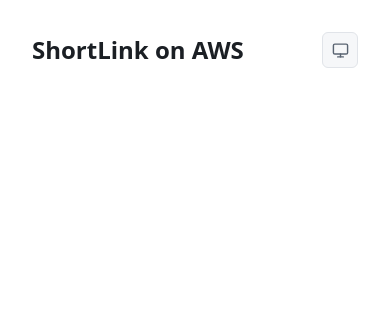
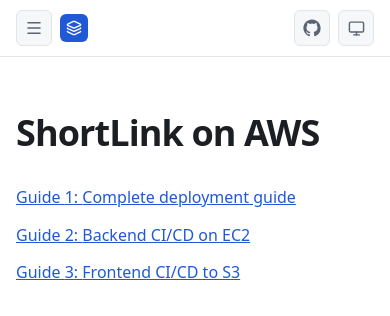
Before and after one commit to Amaan-Khan14/shortlink-aws-guides, a Next.js app: page / in a window 390 px wide. Shown: the top 316 px of the page. Built offline with nearby package versions, Linux system fonts and the light colour scheme.

Commit message:
feat: add site shell with header, sidebar navigation and mobile drawer

```diff
--- /dev/null
+++ b/app/guides/layout.tsx
@@ -0,0 +1,19 @@
+import { SiteShell } from "@/components/site-shell";
+import { SidebarNav } from "@/components/sidebar-nav";
+import { getNav } from "@/lib/nav";
+
+export default function GuidesLayout({ children }: { children: React.ReactNode }) {
+  const guides = getNav();
+  return (
+    <SiteShell>
+      <div className="mx-auto flex max-w-[88rem] px-4 sm:px-6">
+        <aside className="sticky top-14 hidden h-[calc(100vh-3.5rem)] w-72 shrink-0 overflow-y-auto border-r border-border py-6 pr-4 lg:block print:hidden">
+          <SidebarNav guides={guides} />
+        </aside>
+        <div id="content" className="min-w-0 flex-1">
+          {children}
+        </div>
+      </div>
+    </SiteShell>
+  );
+}
--- a/app/page.tsx
+++ b/app/page.tsx
@@ -1,12 +1,22 @@
-import { ThemeToggle } from "@/components/theme-toggle";
+import Link from "next/link";
+import { SiteShell } from "@/components/site-shell";
+import { GUIDES } from "@/lib/guides";
 
 export default function Home() {
   return (
-    <main className="mx-auto max-w-3xl p-8">
-      <div className="flex items-center justify-between">
-        <h1 className="text-2xl font-semibold">ShortLink on AWS</h1>
-        <ThemeToggle />
-      </div>
-    </main>
+    <SiteShell>
+      <main id="content" className="mx-auto max-w-4xl px-4 py-14 sm:px-6">
+        <h1 className="text-4xl font-bold tracking-tight">ShortLink on AWS</h1>
+        <ul className="mt-8 space-y-3">
+          {GUIDES.map((g) => (
+            <li key={g.slug}>
+              <Link href={`/guides/${g.slug}/`} className="font-medium text-accent underline">
+                Guide {g.number}: {g.title}
+              </Link>
+            </li>
+          ))}
+        </ul>
+      </main>
+    </SiteShell>
   );
 }
--- /dev/null
+++ b/components/sidebar-nav.tsx
@@ -0,0 +1,62 @@
+"use client";
+
+import clsx from "clsx";
+import { ChevronRight } from "lucide-react";
+import Link from "next/link";
+import { usePathname } from "next/navigation";
+import { useState } from "react";
+import type { NavGuide } from "@/lib/nav";
+
+export function SidebarNav({ guides, onNavigate }: { guides: NavGuide[]; onNavigate?: () => void }) {
+  const pathname = usePathname() ?? "";
+  const activeGuide = guides.find((g) => pathname.startsWith(`/guides/${g.slug}/`))?.slug;
+  const [open, setOpen] = useState<Record<string, boolean>>({});
+
+  return (
+    <nav aria-label="Guides" className="text-sm">
+      <ul className="space-y-1">
+        {guides.map((g) => {
+          const expanded = open[g.slug] ?? g.slug === activeGuide;
+          return (
+            <li key={g.slug}>
+              <button
+                type="button"
+                onClick={() => setOpen((s) => ({ ...s, [g.slug]: !expanded }))}
+                aria-expanded={expanded}
+                className="flex w-full items-center gap-2 rounded-md px-2 py-2 text-left font-medium hover:bg-surface"
+              >
+                <ChevronRight size={14} className={clsx("shrink-0 text-muted transition-transform", expanded && "rotate-90")} aria-hidden />
+                <span className="flex h-5 w-5 shrink-0 items-center justify-center rounded bg-accent-soft text-xs font-semibold text-accent">
+                  {g.number}
+                </span>
+                <span className="leading-snug">{g.title}</span>
+              </button>
+              {expanded && (
+                <ol className="ml-4 mt-1 space-y-0.5 border-l border-border pl-3">
+                  {g.chapters.map((c) => {
+                    const active = pathname === c.href || pathname === c.href.replace(/\/$/, "");
+                    return (
+                      <li key={c.slug}>
+                        <Link
+                          href={c.href}
+                          onClick={onNavigate}
+                          aria-current={active ? "page" : undefined}
+                          className={clsx(
+                            "block rounded-md px-2 py-1.5 leading-snug",
+                            active ? "bg-accent-soft font-medium text-accent" : "text-muted hover:bg-surface hover:text-text",
+                          )}
+                        >
+                          {c.title}
+                        </Link>
+                      </li>
+                    );
+                  })}
+                </ol>
+              )}
+            </li>
+          );
+        })}
+      </ul>
+    </nav>
+  );
+}
--- /dev/null
+++ b/components/site-header.tsx
@@ -0,0 +1,103 @@
+"use client";
+
+import { Layers, Menu, X } from "lucide-react";
+import Link from "next/link";
+import { useEffect, useState } from "react";
+import type { NavGuide } from "@/lib/nav";
+import { SidebarNav } from "./sidebar-nav";
+import { ThemeToggle } from "./theme-toggle";
+
+function GitHubMark({ size = 18 }: { size?: number }) {
+  return (
+    <svg width={size} height={size} viewBox="0 0 24 24" fill="currentColor" aria-hidden>
+      <path d="M12 .5C5.65.5.5 5.65.5 12c0 5.08 3.29 9.39 7.86 10.91.58.1.79-.25.79-.56v-2c-3.2.7-3.87-1.37-3.87-1.37-.52-1.33-1.28-1.69-1.28-1.69-1.04-.71.08-.7.08-.7 1.15.08 1.76 1.18 1.76 1.18 1.03 1.76 2.69 1.25 3.35.96.1-.74.4-1.25.73-1.54-2.55-.29-5.24-1.28-5.24-5.69 0-1.26.45-2.28 1.18-3.09-.12-.29-.51-1.46.11-3.05 0 0 .97-.31 3.17 1.18a11 11 0 0 1 5.77 0c2.2-1.49 3.17-1.18 3.17-1.18.62 1.59.23 2.76.11 3.05.74.81 1.18 1.83 1.18 3.09 0 4.42-2.69 5.39-5.26 5.68.41.36.78 1.06.78 2.14v3.17c0 .31.21.67.8.56A11.51 11.51 0 0 0 23.5 12C23.5 5.65 18.35.5 12 .5Z" />
+    </svg>
+  );
+}
+
+export function SiteHeader({ guides, repo, actions }: { guides: NavGuide[]; repo: string; actions?: React.ReactNode }) {
+  const [drawer, setDrawer] = useState(false);
+
+  useEffect(() => {
+    if (!drawer) return;
+    const onKey = (e: KeyboardEvent) => e.key === "Escape" && setDrawer(false);
+    document.addEventListener("keydown", onKey);
+    document.body.style.overflow = "hidden";
+    return () => {
+      document.removeEventListener("keydown", onKey);
+      document.body.style.overflow = "";
+    };
+  }, [drawer]);
+
+  return (
+    <>
+      <header className="sticky top-0 z-40 border-b border-border bg-bg/90 backdrop-blur print:hidden">
+        <div className="mx-auto flex h-14 max-w-[88rem] items-center gap-2 px-4 sm:px-6">
+          <button
+            type="button"
+            className="inline-flex h-9 w-9 items-center justify-center rounded-md border border-border bg-surface text-muted hover:text-text lg:hidden"
+            onClick={() => setDrawer(true)}
+            aria-label="Open navigation"
+          >
+            <Menu size={18} aria-hidden />
+          </button>
+
+          <Link href="/" className="mr-2 flex items-center gap-2 font-semibold tracking-tight">
+            <span className="flex h-7 w-7 items-center justify-center rounded-md bg-accent text-accent-fg">
+              <Layers size={16} aria-hidden />
+            </span>
+            <span className="hidden sm:inline">ShortLink on AWS</span>
+          </Link>
+
+          <nav aria-label="Primary" className="ml-2 hidden items-center gap-1 text-sm md:flex">
+            {guides.map((g) => (
+              <Link
+                key={g.slug}
+                href={g.chapters[0]?.href ?? "/"}
+                className="rounded-md px-2.5 py-1.5 text-muted hover:bg-surface hover:text-text"
+              >
+                {g.short}
+              </Link>
+            ))}
+          </nav>
+
+          <div className="ml-auto flex items-center gap-2">
+            {actions}
+            <a
+              href={`https://github.com/${repo}`}
+              target="_blank"
+              rel="noreferrer"
+              className="inline-flex h-9 w-9 items-center justify-center rounded-md border border-border bg-surface text-muted hover:text-text"
+              aria-label="View this site on GitHub"
+            >
+              <GitHubMark />
+            </a>
+            <ThemeToggle />
+          </div>
+        </div>
+      </header>
+
+      {drawer && (
+        <div className="fixed inset-0 z-50 lg:hidden" role="dialog" aria-modal="true" aria-label="Navigation">
+          <button type="button" className="absolute inset-0 bg-black/50" aria-label="Close navigation" onClick={() => setDrawer(false)} />
+          <div className="absolute inset-y-0 left-0 flex w-[19rem] max-w-[85vw] flex-col border-r border-border bg-bg p-4 shadow-xl">
+            <div className="mb-3 flex items-center justify-between">
+              <span className="font-semibold">Guides</span>
+              <button
+                type="button"
+                onClick={() => setDrawer(false)}
+                className="inline-flex h-8 w-8 items-center justify-center rounded-md hover:bg-surface"
+                aria-label="Close navigation"
+              >
+                <X size={18} aria-hidden />
+              </button>
+            </div>
+            <div className="min-h-0 flex-1 overflow-y-auto">
+              <SidebarNav guides={guides} onNavigate={() => setDrawer(false)} />
+            </div>
+          </div>
+        </div>
+      )}
+    </>
+  );
+}
--- /dev/null
+++ b/components/site-shell.tsx
@@ -0,0 +1,20 @@
+import { SITE } from "@/lib/guides";
+import { getNav } from "@/lib/nav";
+import { SiteHeader } from "./site-header";
+
+/** Header plus page body. Used by the home page and every guide page. */
+export function SiteShell({ children }: { children: React.ReactNode }) {
+  const guides = getNav();
+  return (
+    <>
+      <a
+        href="#content"
+        className="sr-only z-50 rounded-md bg-accent px-3 py-2 text-accent-fg focus:not-sr-only focus:fixed focus:left-3 focus:top-3"
+      >
+        Skip to content
+      </a>
+      <SiteHeader guides={guides} repo={SITE.repo} />
+      {children}
+    </>
+  );
+}
--- /dev/null
+++ b/lib/nav.ts
@@ -0,0 +1,20 @@
+import { GUIDES } from "./guides";
+import { getChapters } from "./content";
+
+export type NavGuide = {
+  slug: string;
+  number: number;
+  title: string;
+  short: string;
+  chapters: { slug: string; title: string; href: string; order: number }[];
+};
+
+export function getNav(): NavGuide[] {
+  return GUIDES.map((g) => ({
+    slug: g.slug,
+    number: g.number,
+    title: g.title,
+    short: g.short,
+    chapters: getChapters(g.slug).map((c) => ({ slug: c.slug, title: c.title, href: c.href, order: c.order })),
+  }));
+}
```
